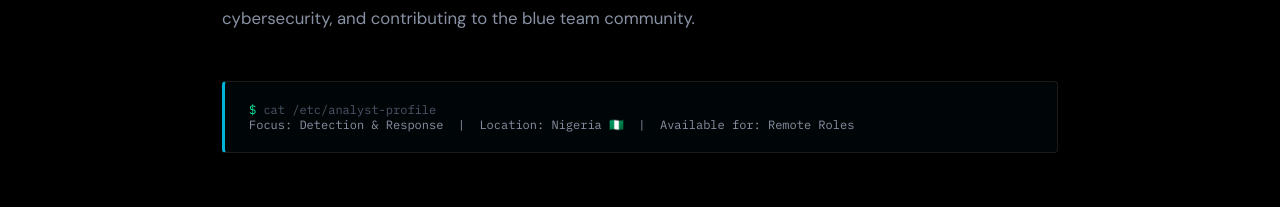
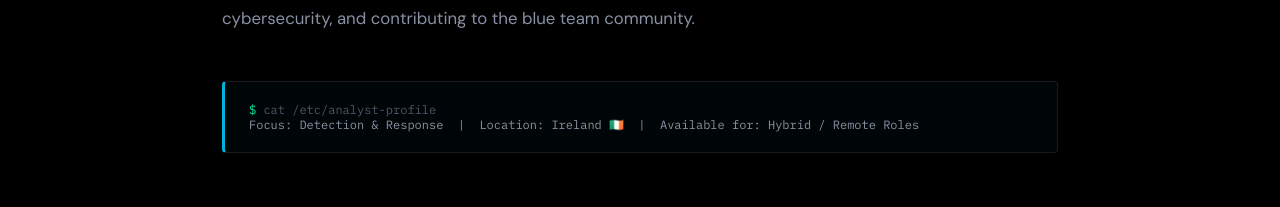
Before and after one commit to ifedili/soc-portfolio, a React (Vite) app: page / in a window 1280 px wide. Shown: the part 1304-1511 px from the top of the page. Built offline with nearby package versions, Linux system fonts and the light colour scheme.

Commit message:
Update App.jsx

```diff
--- a/src/App.jsx
+++ b/src/App.jsx
@@ -485,7 +485,7 @@ function About() {
       }}>
         <span style={{ color: 'var(--accent-green)' }}>$</span> cat /etc/analyst-profile<br />
         <span style={{ color: 'var(--text-secondary)' }}>
-          Focus: Detection & Response &nbsp;|&nbsp; Location: Nigeria 🇳🇬 &nbsp;|&nbsp; Available for: Remote Roles
+          Focus: Detection & Response &nbsp;|&nbsp; Location: Ireland 🇮🇪 &nbsp;|&nbsp; Available for: Hybrid / Remote Roles
         </span>
       </div>
     </section>
```
